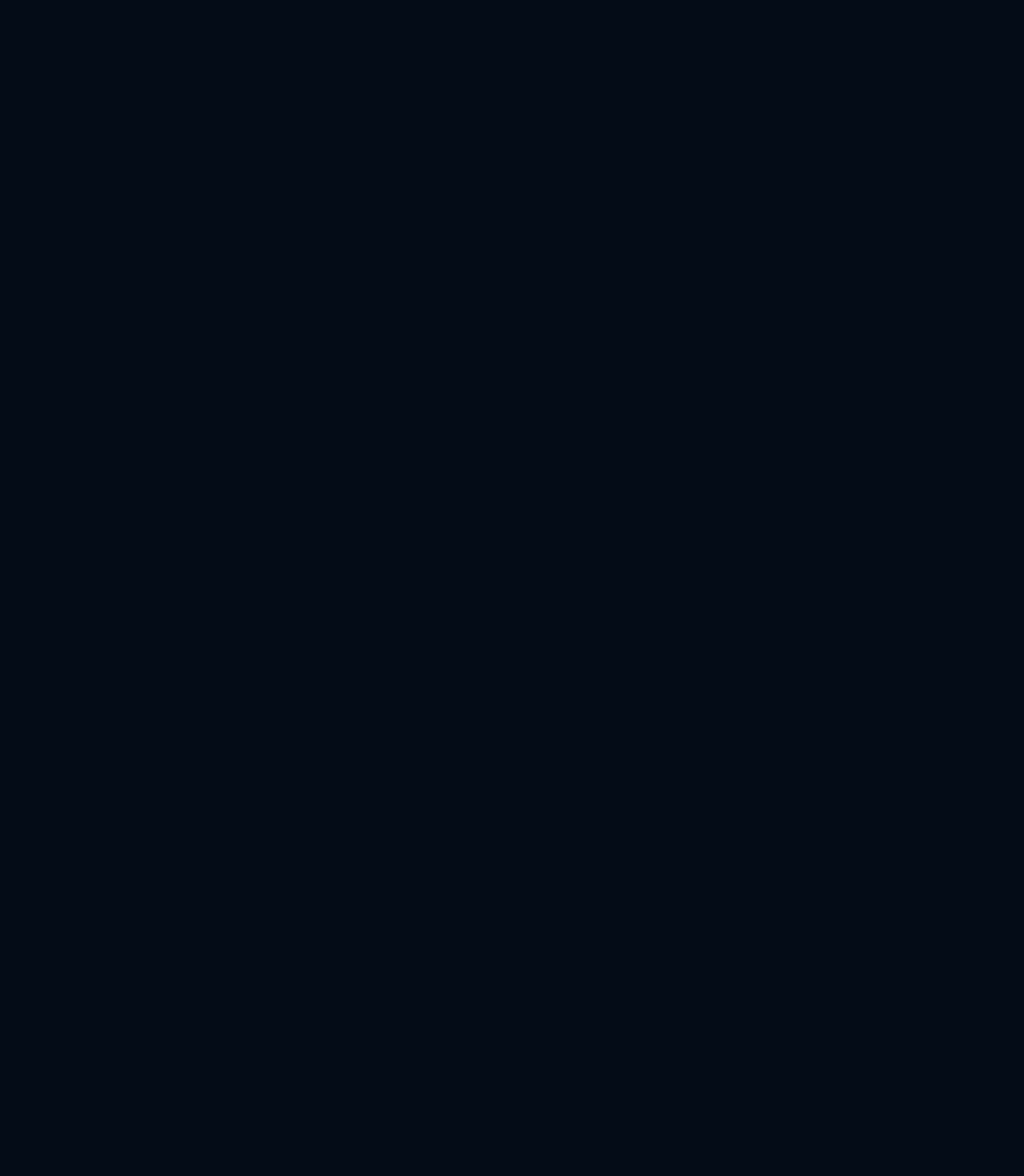
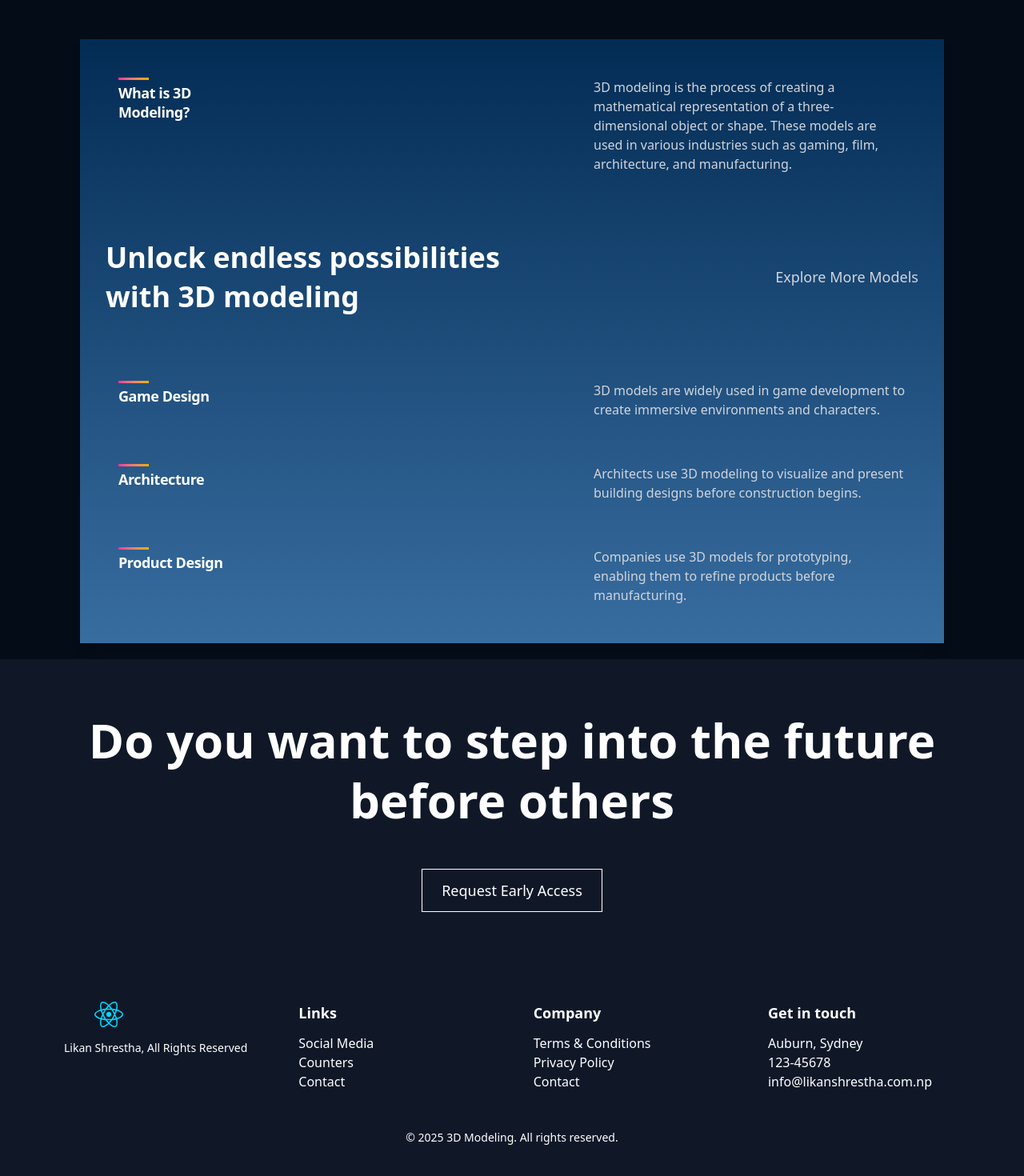
Before and after one commit to Likanstha/react-website, a React (Vite) app: page / in a window 1280 px wide. Shown: the part 766-2236 px from the top of the page at 80% size. Before the commit the page ends 827 px from the top, so only its background shows below. Built offline with nearby package versions, Linux system fonts and the light colour scheme.

Commit message:
feat(main): 3d modeling page

```diff
--- a/src/App.tsx
+++ b/src/App.tsx
@@ -1,6 +1,8 @@
 import "./App.css";
 import Brand from "./components/Brand/Brand";
 import Navbar from "./components/NavBar/NavBar";
+import ThreeDModel from "./container/3DModel/3DModel";
+import Footer from "./container/Footer/Footer";
 import Header from "./container/Header/Header";
 
 function App() {
@@ -12,6 +14,8 @@ function App() {
           <Header />
         </div>
         <Brand />
+        <ThreeDModel />
+        <Footer />
       </div>
     </>
   );
--- a/src/components/Brand/Brand.tsx
+++ b/src/components/Brand/Brand.tsx
@@ -15,12 +15,12 @@ const Brand = () => {
       </div>
       <div className="flex justify-center items-center max-w-[150px] min-w-[120px] m-4">
         <img src={dropbox} alt="dropbox" className="w-full h-auto" />
-        <div className="flex justify-center items-center max-w-[150px] min-w-[120px] m-4">
-          <img src={google} alt="google" className="w-full h-auto" />
-        </div>
-        <div className="flex justify-center items-center max-w-[150px] min-w-[120px] m-4">
-          <img src={slack} alt="slack" className="w-full h-auto" />
-        </div>
+      </div>
+      <div className="flex justify-center items-center max-w-[150px] min-w-[120px] m-4">
+        <img src={google} alt="google" className="w-full h-auto" />
+      </div>
+      <div className="flex justify-center items-center max-w-[150px] min-w-[120px] m-4">
+        <img src={slack} alt="slack" className="w-full h-auto" />
       </div>
     </div>
   );
--- /dev/null
+++ b/src/components/Feature/Feature.tsx
@@ -0,0 +1,17 @@
+const Feature = ({ title, text }: { title: string; text: string }) => {
+  return (
+    <div className="w-full flex flex-row justify-between items-start m-4">
+      <div className="flex-1 max-w-[180px] mr-8">
+        <div className="w-[38px] h-[3px] bg-gradient-to-r from-pink-500 to-yellow-500 shadow-md mb-1" />
+        <h1 className="text-white font-bold text-lg leading-6 tracking-tight">
+          {title}
+        </h1>
+      </div>
+      <div className="flex-2 max-w-[390px] flex">
+        <p className="text-gray-300 text-base font-medium leading-6">{text}</p>
+      </div>
+    </div>
+  );
+};
+
+export default Feature;
--- /dev/null
+++ b/src/container/3DModel/3DModel.tsx
@@ -0,0 +1,44 @@
+import Feature from "../../components/Feature/Feature";
+
+const ThreeDModel = () => {
+  return (
+    <div className="mx-20">
+      <div
+        className="flex flex-col p-8 shadow-lg m-5"
+        style={{ background: "linear-gradient(to bottom, #032c54, #386da0)" }}
+        id="threeDModel"
+      >
+        <div className="flex mb-8">
+          <Feature
+            title="What is 3D Modeling?"
+            text="3D modeling is the process of creating a mathematical representation of a three-dimensional object or shape. These models are used in various industries such as gaming, film, architecture, and manufacturing."
+          />
+        </div>
+        <div className="flex flex-col md:flex-row justify-between items-center my-8">
+          <h1 className="text-white text-4xl font-bold leading-snug max-w-lg">
+            Unlock endless possibilities with 3D modeling
+          </h1>
+          <p className="text-gray-300 text-lg cursor-pointer mt-4 md:mt-0">
+            Explore More Models
+          </p>
+        </div>
+        <div className="flex flex-wrap justify-center gap-6 mt-8">
+          <Feature
+            title="Game Design"
+            text="3D models are widely used in game development to create immersive environments and characters."
+          />
+          <Feature
+            title="Architecture"
+            text="Architects use 3D modeling to visualize and present building designs before construction begins."
+          />
+          <Feature
+            title="Product Design"
+            text="Companies use 3D models for prototyping, enabling them to refine products before manufacturing."
+          />
+        </div>
+      </div>
+    </div>
+  );
+};
+
+export default ThreeDModel;
--- /dev/null
+++ b/src/container/Footer/Footer.tsx
@@ -0,0 +1,46 @@
+import logo from "../../assets/react.svg";
+
+const Footer = () => {
+  return (
+    <div className="flex flex-col items-center justify-center bg-gray-900 text-white py-16 px-6">
+      <div className="text-center mb-12 w-full">
+        <h1 className="text-4xl md:text-5xl lg:text-6xl font-extrabold leading-tight gradient-text">
+          Do you want to step into the future before others
+        </h1>
+      </div>
+      <div className="border border-white px-6 py-3 cursor-pointer mb-24 text-lg font-medium">
+        Request Early Access
+      </div>
+      <div className="flex flex-wrap justify-between w-full max-w-6xl text-left">
+        <div className="m-4 w-60 flex flex-col">
+          <img src={logo} alt="gpt3" className="w-28 h-8 mb-4" />
+          <p className="text-sm">Likan Shrestha, All Rights Reserved</p>
+        </div>
+        <div className="m-4 w-60">
+          <h4 className="text-lg font-bold mb-3">Links</h4>
+
+          <p>Social Media</p>
+          <p>Counters</p>
+          <p>Contact</p>
+        </div>
+        <div className="m-4 w-60">
+          <h4 className="text-lg font-bold mb-3">Company</h4>
+          <p>Terms & Conditions</p>
+          <p>Privacy Policy</p>
+          <p>Contact</p>
+        </div>
+        <div className="m-4 w-60">
+          <h4 className="text-lg font-bold mb-3">Get in touch</h4>
+          <p>Auburn, Sydney</p>
+          <p>123-45678</p>
+          <p>info@likanshrestha.com.np</p>
+        </div>
+      </div>
+      <div className="text-center mt-8 text-sm">
+        <p>© 2025 3D Modeling. All rights reserved.</p>
+      </div>
+    </div>
+  );
+};
+
+export default Footer;
```
